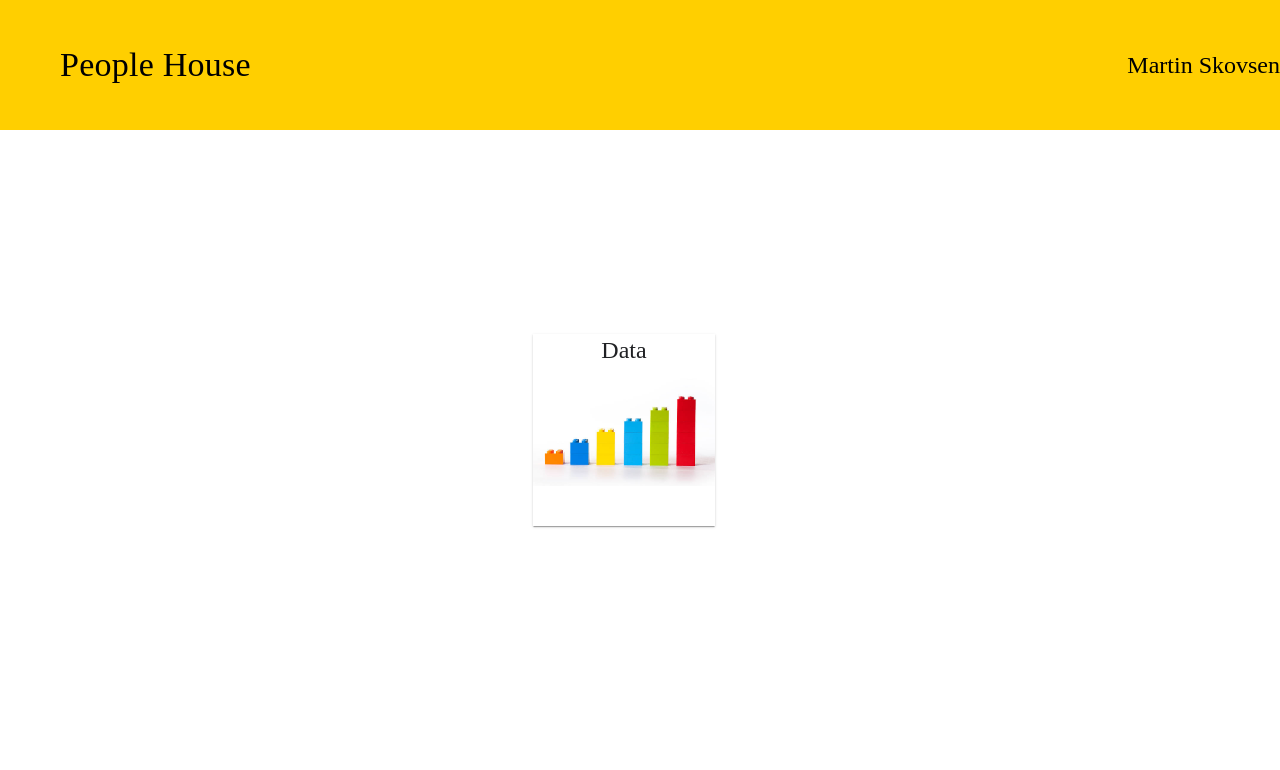
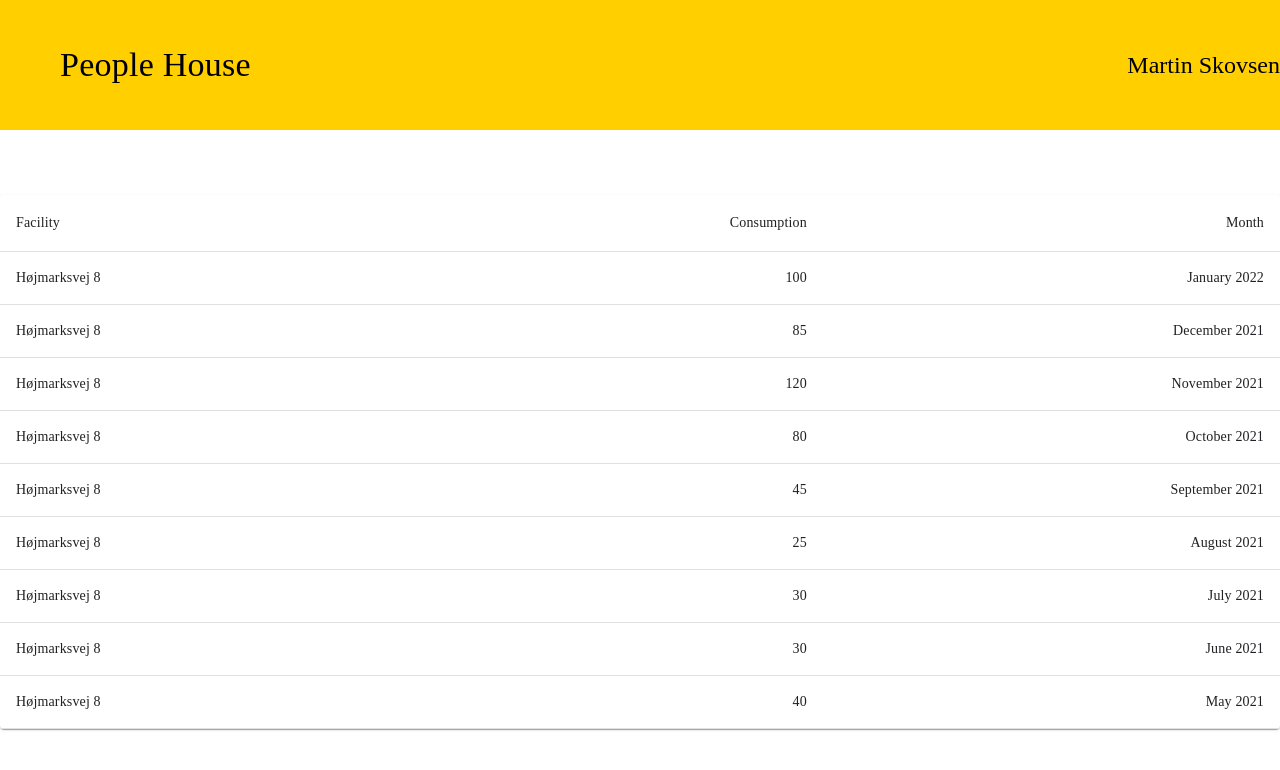
Before and after one commit to MartinSkovsen/people-house-app, a React (Create React App) app: page /events in a window 1280 px wide. Shown: the top 770 px of the page. Built offline with nearby package versions, Linux system fonts and the light colour scheme; a web font is replaced by a local one.

Commit message:
Add events route to main

```diff
--- a/src/Main.tsx
+++ b/src/Main.tsx
@@ -47,6 +47,9 @@ function Main(props: MainProps) {
           <Route path="/facility-data">
             <FacilityData />
           </Route>
+          <Route path="/events">
+            <FacilityData />
+          </Route>
           <Route path="/">
             <Home />
           </Route>
```
